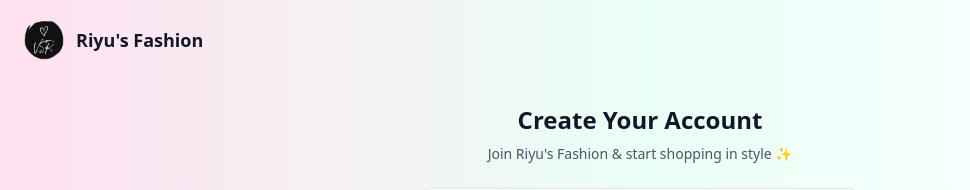
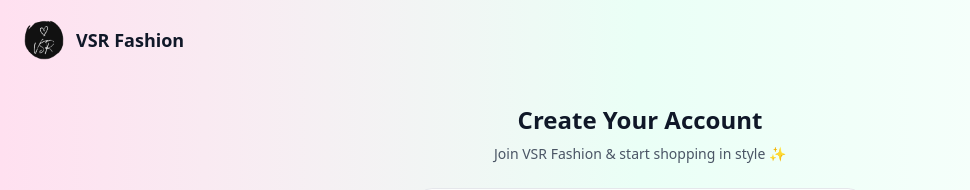
Before and after one commit to MayanKumar867/Clothing-Website, a React (Vite) app in the folder frontend/: page /signup in a window 1280 px wide. Shown: the top 190 px of the page, without its empty margins (0-970 px from the left). Built offline with nearby package versions, Linux system fonts and the light colour scheme; no server answers.

Commit message:
Update branding from 'Riyu's Fashion' to 'VSR Fashion'

```diff
--- a/frontend/src/pages/Registration.jsx
+++ b/frontend/src/pages/Registration.jsx
@@ -95,13 +95,13 @@ const Registration = () => {
       {/* Header with Logo */}
       <div className='w-full h-20 flex items-center justify-start px-6 gap-3 cursor-pointer' onClick={() => navigate("/")}>
         <img className='w-10' src={Logo} alt="logo" />
-        <h1 className='text-lg font-bold'>Riyu's Fashion</h1>
+        <h1 className='text-lg font-bold'>VSR Fashion</h1>
       </div>
 
       {/* Title Section */}
       <div className='w-full mt-6 flex items-center justify-center flex-col gap-2'>
         <span className='text-2xl font-bold'>Create Your Account</span>
-        <span className='text-sm text-gray-600'>Join Riyu's Fashion & start shopping in style ✨</span>
+        <span className='text-sm text-gray-600'>Join VSR Fashion & start shopping in style ✨</span>
       </div>
 
       {/* Card */}
```
